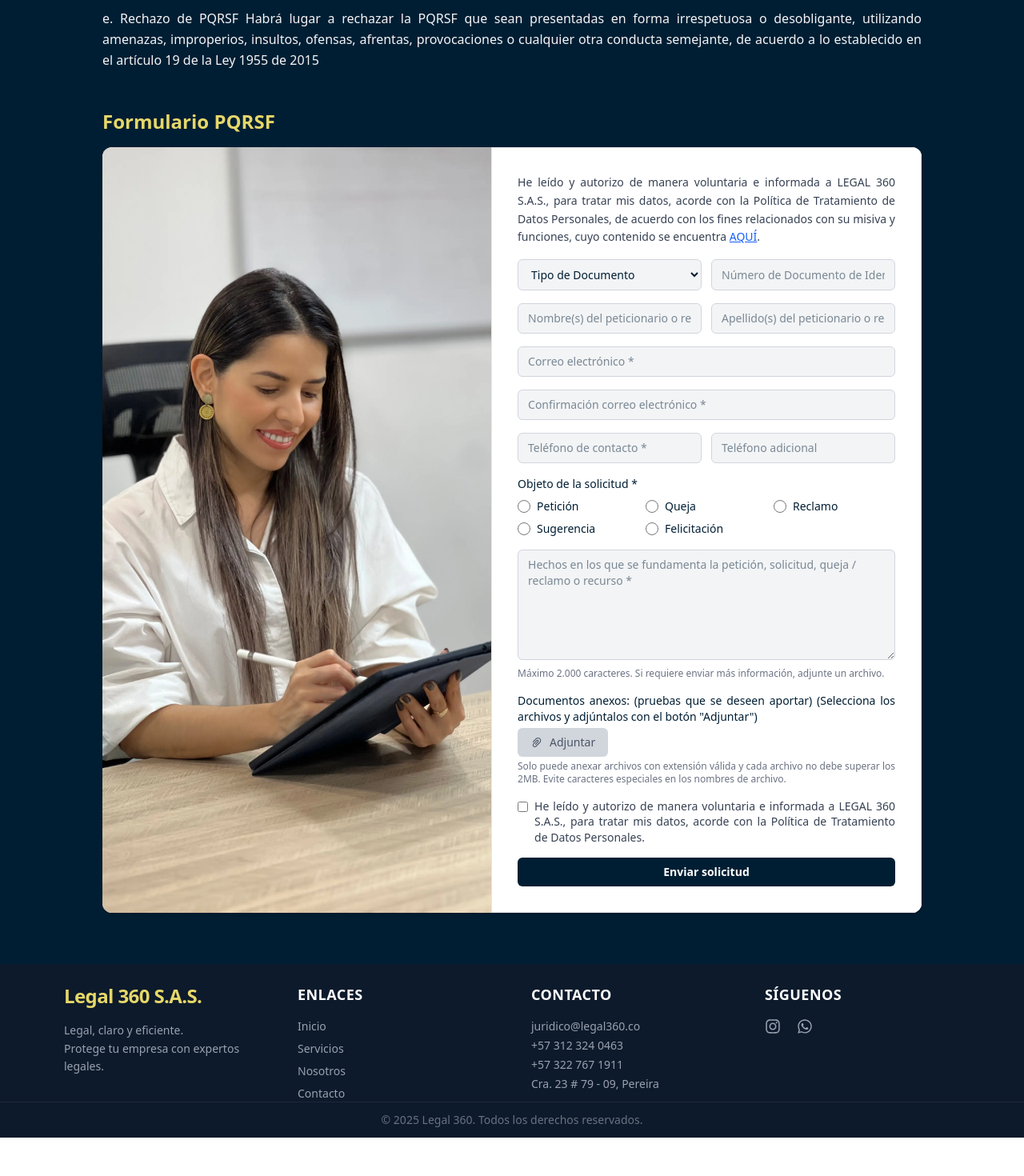
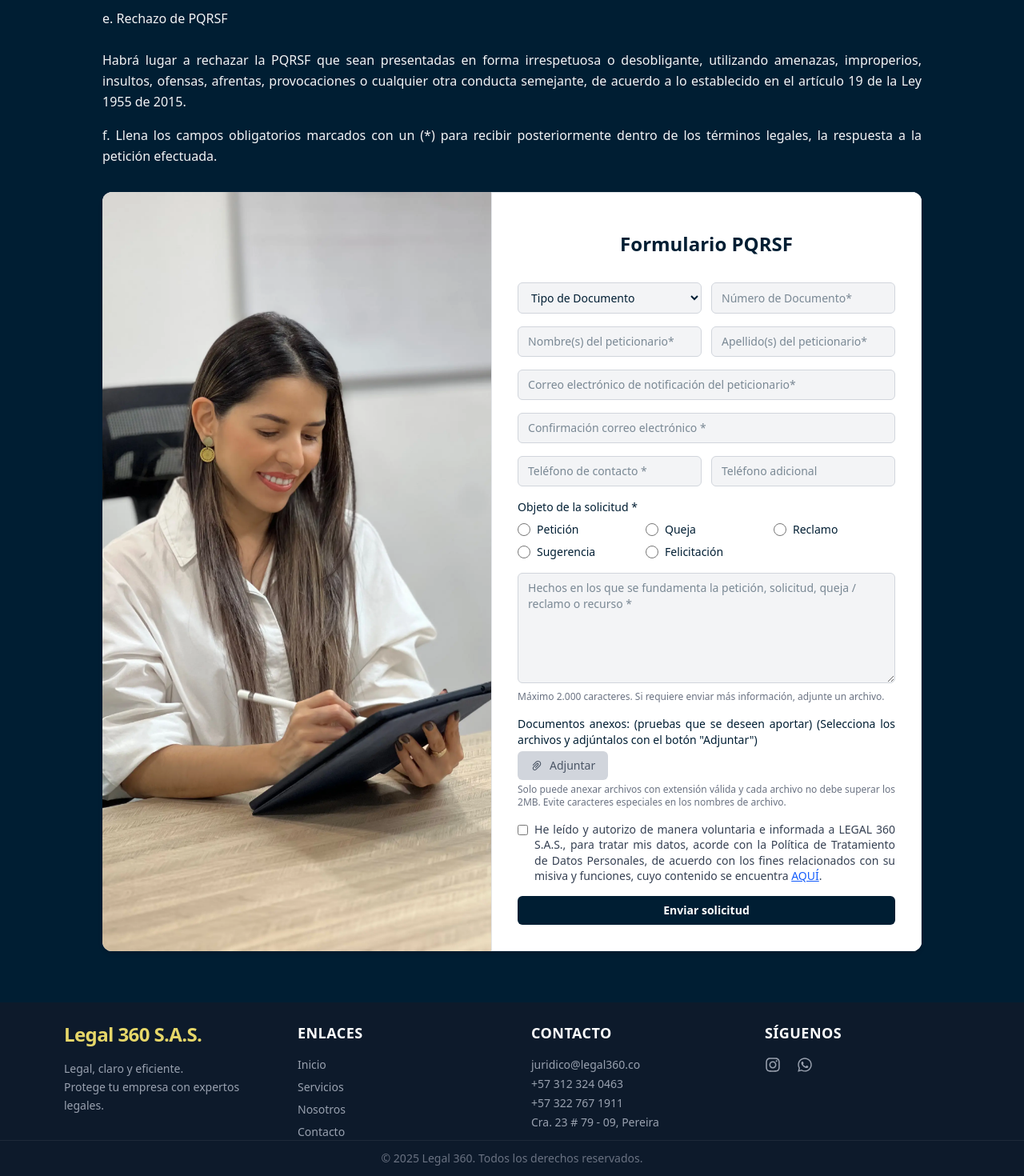
Before and after one commit to sazaba/legal360, a React (Vite) app: page /terminos-condiciones in a window 1280 px wide. Shown: the part 4590-6060 px from the top of the page at 80% size. Before the commit the page ends 6012 px from the top, so only its background shows below. Built offline with nearby package versions, Linux system fonts and the light colour scheme.

Commit message:
some changes

```diff
--- a/src/components/Navbar.jsx
+++ b/src/components/Navbar.jsx
@@ -58,7 +58,7 @@ export default function Navbar() {
                         <button onClick={() => handleSmartScroll("servicios")} className="text-white hover:text-[#e6d769] text-sm lg:text-base font-montserrat">
                             Servicios
                         </button>
-                        <a href="#" target="_blank" rel="noopener noreferrer" className="text-white hover:text-[#e6d769] text-sm lg:text-base font-montserrat">
+                        <a href="https://wa.link/twbzum" target="_blank" rel="noopener noreferrer" className="text-white hover:text-[#e6d769] text-sm lg:text-base font-montserrat">
                             Contacto
                         </a>
 
@@ -99,7 +99,7 @@ export default function Navbar() {
                     <button onClick={() => handleSmartScroll("top")} className="text-white hover:text-[#e6d769] text-base sm:text-lg font-semibold font-montserrat">Inicio</button>
                     <button onClick={() => handleSmartScroll("por-que-nosotros")} className="text-white hover:text-[#e6d769] text-base sm:text-lg font-semibold font-montserrat">Nosotros</button>
                     <button onClick={() => handleSmartScroll("servicios")} className="text-white hover:text-[#e6d769] text-base sm:text-lg font-semibold font-montserrat">Servicios</button>
-                    <a href="#" target="_blank" rel="noopener noreferrer" className="text-white hover:text-[#e6d769] text-base sm:text-lg font-semibold font-montserrat">Contacto</a>
+                    <a href="https://wa.link/twbzum" target="_blank" rel="noopener noreferrer" className="text-white hover:text-[#e6d769] text-base sm:text-lg font-semibold font-montserrat">Contacto</a>
 
                     <button
                         onClick={() => {
--- a/src/pages/DerechoComercial.jsx
+++ b/src/pages/DerechoComercial.jsx
@@ -90,7 +90,7 @@ const DerechoComercial = () => {
                             </h2>
                             <ul className="text-left space-y-2 text-gray-200 text-sm">
                                 {section.bullets.map((item, i) => (
-                                    <li key={i} className="flex gap-2">
+                                    <li key={i} className="flex items-start gap-2">
                                         <CheckCircleOutlined style={{ color: '#e6d769', marginTop: '4px' }} />
                                         <span>{item}</span>
                                     </li>
--- a/src/pages/Footer.jsx
+++ b/src/pages/Footer.jsx
@@ -1,4 +1,5 @@
 import { FaInstagram, FaWhatsapp } from 'react-icons/fa';
+import { HashLink as Link } from 'react-router-hash-link';
 
 const Footer = () => {
     return (
@@ -16,13 +17,31 @@ const Footer = () => {
                 <div>
                     <h3 className="text-lg font-semibold text-white mb-4 uppercase tracking-wide">Enlaces</h3>
                     <ul className="space-y-2 text-gray-400 text-sm">
-                        {['Inicio', 'Servicios', 'Nosotros', 'Contacto'].map((item) => (
-                            <li key={item}>
-                                <a href={`/#${item.toLowerCase()}`} className="hover:text-white transition-colors duration-150">
-                                    {item}
+                        <li>
+                            <Link smooth to="/#top" className="hover:text-white transition-colors duration-150">
+                                Inicio
+                            </Link>
+                        </li>
+                        <li>
+                            <Link smooth to="/#servicios" className="hover:text-white transition-colors duration-150">
+                                Servicios
+                            </Link>
+                        </li>
+                        <li>
+                            <Link smooth to="/#por-que-nosotros" className="hover:text-white transition-colors duration-150">
+                                Nosotros
+                            </Link>
+                        </li>
+                        <li>
+                            <a
+                                href="https://wa.link/twbzum"
+                                target="_blank"
+                                rel="noopener noreferrer"
+                                className="hover:text-white transition-colors duration-150"
+                            >
+                                Contacto
                             </a>
                         </li>
-                        ))}
                     </ul>
                 </div>
 
@@ -41,15 +60,22 @@ const Footer = () => {
                 <div>
                     <h3 className="text-lg font-semibold text-white mb-4 uppercase tracking-wide">Síguenos</h3>
                     <div className="flex gap-5 pb-4">
-                        {[FaInstagram, FaWhatsapp].map((Icon, i) => (
                         <a
-                                key={i}
-                                href="#"
+                            href="https://www.instagram.com/legal360abogados/"
+                            target="_blank"
+                            rel="noopener noreferrer"
                             className="text-gray-400 hover:text-white transition-colors duration-200 text-xl"
                         >
-                                <Icon />
+                            <FaInstagram />
                         </a>
-                        ))}
+                        <a
+                            href="https://wa.link/twbzum"
+                            target="_blank"
+                            rel="noopener noreferrer"
+                            className="text-gray-400 hover:text-white transition-colors duration-200 text-xl"
+                        >
+                            <FaWhatsapp />
+                        </a>
                     </div>
                 </div>
             </div>
--- a/src/pages/FormularioPlanes.jsx
+++ b/src/pages/FormularioPlanes.jsx
@@ -34,8 +34,8 @@ const FormularioPlanes = () => {
     };
 
     return (
-        <section className="min-h-[80vh] w-[90%] mx-auto bg-gradient-to-br from-white to-gray-100 flex justify-center px-4 py-10 font-sans">
-            <div className="flex flex-col lg:flex-row w-full max-w-7xl rounded-2xl shadow-2xl overflow-hidden">
+        <section className="min-h-[80vh] w-[90%] mx-auto  flex justify-center px-4 py-10 font-sans rounded-2xl">
+            <div className="flex flex-col lg:flex-row w-full max-w-7xl rounded-xl shadow-gray-400 shadow-lg overflow-hidden">
                 {/* Formulario - 30% */}
                 <div className="bg-white w-full lg:w-[45%] p-6 sm:p-8 border border-gray-200">
                     <h2 className="text-2xl font-bold text-[#001e33] mb-4 text-center">
--- a/src/pages/Hero.jsx
+++ b/src/pages/Hero.jsx
@@ -86,7 +86,7 @@ const Hero = () => {
       </div>
 
       <a
-        href="#"
+        href="https://wa.link/twbzum"
         target="_blank"
         rel="noopener noreferrer"
         className="fixed bottom-6 right-6 p-4 rounded-full shadow-xl transition-all duration-300 transform hover:scale-110 hover:shadow-2xl animate-bounce z-50"
--- a/src/pages/TerminosWeb.jsx
+++ b/src/pages/TerminosWeb.jsx
@@ -88,7 +88,7 @@ const TerminosWeb = () => {
                         Usaremos la información entregada por nuestros clientes para realizar el procesamiento y entrega de los pedidos y para enviar información que pueda ser útil a nuestros clientes o que hayan solicitado específicamente, incluida información sobre nuestros productos y servicios, a menos que nos hayan comunicado que se oponen a ser contactados para estos fines.<br /> <br />
 
 
-                        Sujeto a la obtención de su consentimiento podemos comunicarnos con Usted, por correo electrónico, por medio telefónico o por cualquier red social. Si prefiere no recibir comunicaciones a través de alguno o todos estos canales, puede comunicarlo en cualquier momento a servicioalcliente@legal360.com y dejará de recibir dichas comunicaciones. Usted puede acceder a los detalles de la orden de servicio y a los servicios prestados, a través del cual le informemos que tenemos convenio y el estado de cada orden de servicio<br /> <br />
+                        Sujeto a la obtención de su consentimiento podemos comunicarnos con Usted, por correo electrónico, por medio telefónico o por cualquier red social. Si prefiere no recibir comunicaciones a través de alguno o todos estos canales, puede comunicarlo en cualquier momento a servicioalcliente@legal360.com y dejará de recibir dichas comunicaciones. Usted puede acceder a los detalles de la orden de servicio y a los servicios prestados, a través del cual le informemos que tenemos convenio y el estado de cada orden de servicio.<br /> <br />
 
                     </p>
 
@@ -153,18 +153,22 @@ const TerminosWeb = () => {
                         d. Habeas Data: Señor usuario según las disposiciones legales vigentes usted tiene derecho a radicar ante LEGAL 360 S.A.S., solicitudes de corrección, actualización o retiro de la información personal que haya suministrado.
                     </p>
                     <p>
-                        e. Rechazo de PQRSF
+                        e. Rechazo de PQRSF <br /> <br />
 
 
-                        Habrá lugar a rechazar la PQRSF que sean presentadas en forma irrespetuosa o desobligante, utilizando amenazas, improperios, insultos, ofensas, afrentas, provocaciones o cualquier otra conducta semejante, de acuerdo a lo establecido en el artículo 19 de la Ley 1955 de 2015
+                        Habrá lugar a rechazar la PQRSF que sean presentadas en forma irrespetuosa o desobligante, utilizando amenazas, improperios, insultos, ofensas, afrentas, provocaciones o cualquier otra conducta semejante, de acuerdo a lo establecido en el artículo 19 de la Ley 1955 de 2015.
 
+                    </p>
+                    <p>
+                        f. Llena los campos obligatorios marcados con un (*) para recibir posteriormente dentro de los términos
+                        legales, la respuesta a la petición efectuada.
                     </p>
                 </div>
 
 
-                <h2 className="text-2xl font-bold mt-12 mb-4 text-[#e6d769]">Formulario PQRSF</h2>
 
-                <div className="bg-white text-gray-800 rounded-xl shadow-md overflow-hidden flex flex-col lg:flex-row">
+
+                <div className="bg-white text-gray-800 rounded-xl shadow-md overflow-hidden flex flex-col lg:flex-row mt-8">
                     {/* Imagen lateral izquierda con overlay */}
                     <div className="lg:w-1/2 w-full relative flex items-center justify-center">
                         <img
@@ -179,12 +183,9 @@ const TerminosWeb = () => {
 Formulario  */}
 
                     <form className="bg-white w-full lg:w-[55%] p-6 sm:p-8 border border-gray-200 grid grid-cols-1 gap-4 text-[#001e33] text-sm font-medium">
-                        <p className="text-justify text-gray-700 leading-relaxed">
-                            He leído y autorizo de manera voluntaria e informada a LEGAL 360 S.A.S., para tratar mis datos, acorde con la Política de Tratamiento de Datos Personales, de acuerdo con los fines relacionados con su misiva y funciones, cuyo contenido se encuentra{" "}
-                            <Link to="/politica-datos" className="text-blue-600 underline font-medium">
-                                AQUÍ
-                            </Link>.
-                        </p>
+
+                        <h2 className="text-2xl font-bold text-center py-4 text-[#001e33]">Formulario PQRSF</h2>
+
                         <div className="grid grid-cols-1 sm:grid-cols-2 gap-3">
                             <select className="bg-gray-100 border border-gray-300 rounded-md px-3 py-2 w-full">
                                 <option value="">Tipo de Documento</option>
@@ -194,15 +195,15 @@ Formulario  */}
                                 <option value="TI">T.I</option>
                                 <option value="NIT">NIT</option>
                             </select>
-                            <input type="text" placeholder="Número de Documento de Identificación *" className="bg-gray-100 border border-gray-300 rounded-md px-3 py-2 w-full" required />
+                            <input type="text" placeholder="Número de Documento*" className="bg-gray-100 border border-gray-300 rounded-md px-3 py-2 w-full" required />
                         </div>
 
                         <div className="grid grid-cols-1 sm:grid-cols-2 gap-3">
-                            <input type="text" placeholder="Nombre(s) del peticionario o recurrente *" className="bg-gray-100 border border-gray-300 rounded-md px-3 py-2 w-full" required />
-                            <input type="text" placeholder="Apellido(s) del peticionario o recurrente *" className="bg-gray-100 border border-gray-300 rounded-md px-3 py-2 w-full" required />
+                            <input type="text" placeholder="Nombre(s) del peticionario*" className="bg-gray-100 border border-gray-300 rounded-md px-3 py-2 w-full" required />
+                            <input type="text" placeholder="Apellido(s) del peticionario*" className="bg-gray-100 border border-gray-300 rounded-md px-3 py-2 w-full" required />
                         </div>
 
-                        <input type="email" placeholder="Correo electrónico *" className="bg-gray-100 border border-gray-300 rounded-md px-3 py-2 w-full" required />
+                        <input type="email" placeholder="Correo electrónico de notificación del peticionario*" className="bg-gray-100 border border-gray-300 rounded-md px-3 py-2 w-full" required />
                         <input type="email" placeholder="Confirmación correo electrónico *" className="bg-gray-100 border border-gray-300 rounded-md px-3 py-2 w-full" required />
 
                         <div className="grid grid-cols-1 sm:grid-cols-2 gap-3">
@@ -270,7 +271,12 @@ Formulario  */}
                         <div className="flex items-start gap-2">
                             <input type="checkbox" required className="mt-1 accent-[#e6d769]" />
                             <label className="text-gray-700 leading-snug text-justify">
-                                He leído y autorizo de manera voluntaria e informada a LEGAL 360 S.A.S., para tratar mis datos, acorde con la Política de Tratamiento de Datos Personales.
+
+                                He leído y autorizo de manera voluntaria e informada a LEGAL 360 S.A.S., para tratar mis datos, acorde con la Política de Tratamiento de Datos Personales, de acuerdo con los fines relacionados con su misiva y funciones, cuyo contenido se encuentra{" "}
+                                <Link to="/politica-datos" className="text-blue-600 underline font-medium">
+                                    AQUÍ
+                                </Link>.
+
                             </label>
                         </div>
 
```
Also changed, not shown: src/components/ContactoAccesos.jsx (+14 -6 lines), src/pages/CapacitacionesJuridicas.jsx (+5 -5 lines), src/pages/SSTLegal360.jsx (+5 -5 lines). Lines whose indentation alone changed are shown as unchanged.
